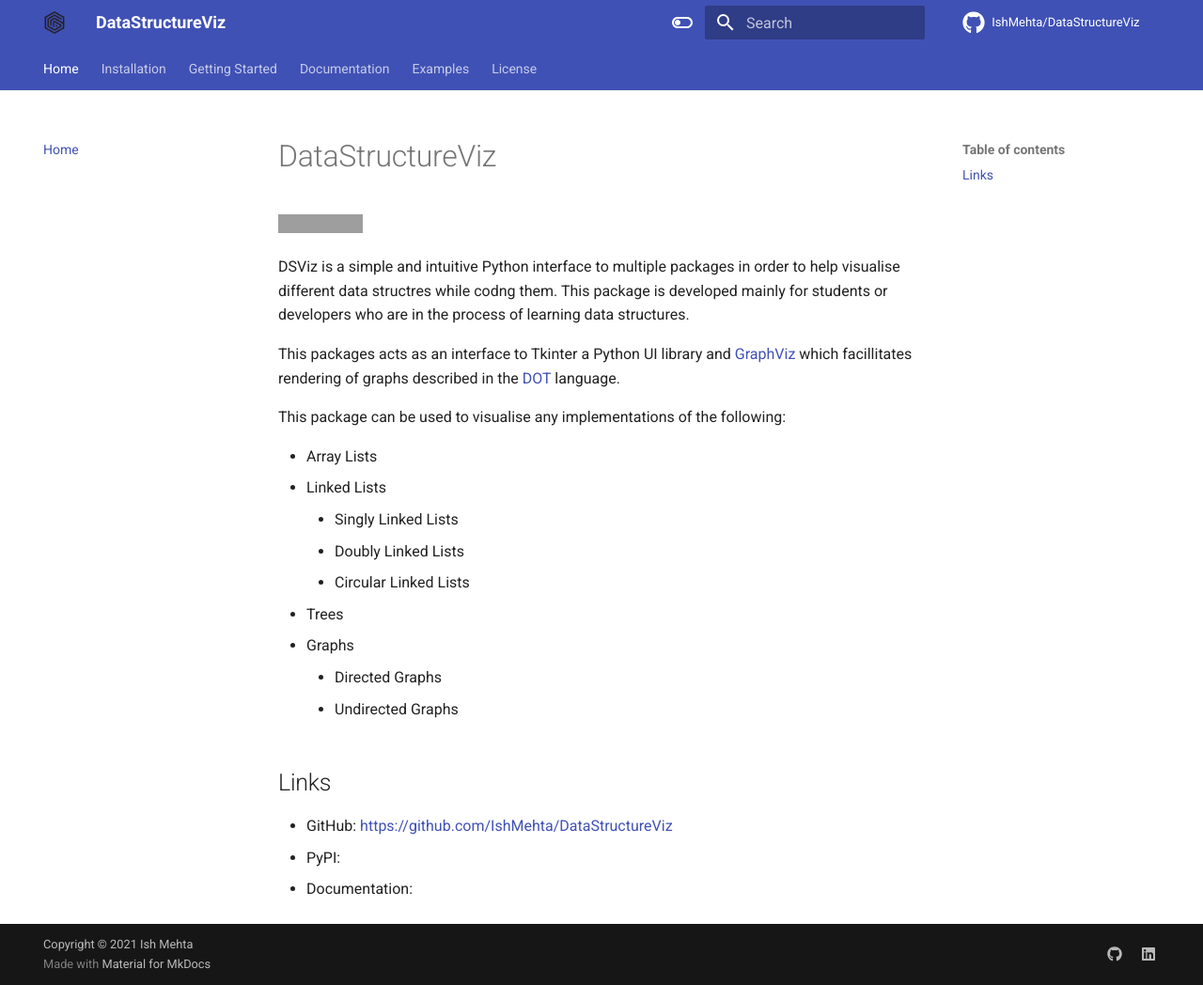
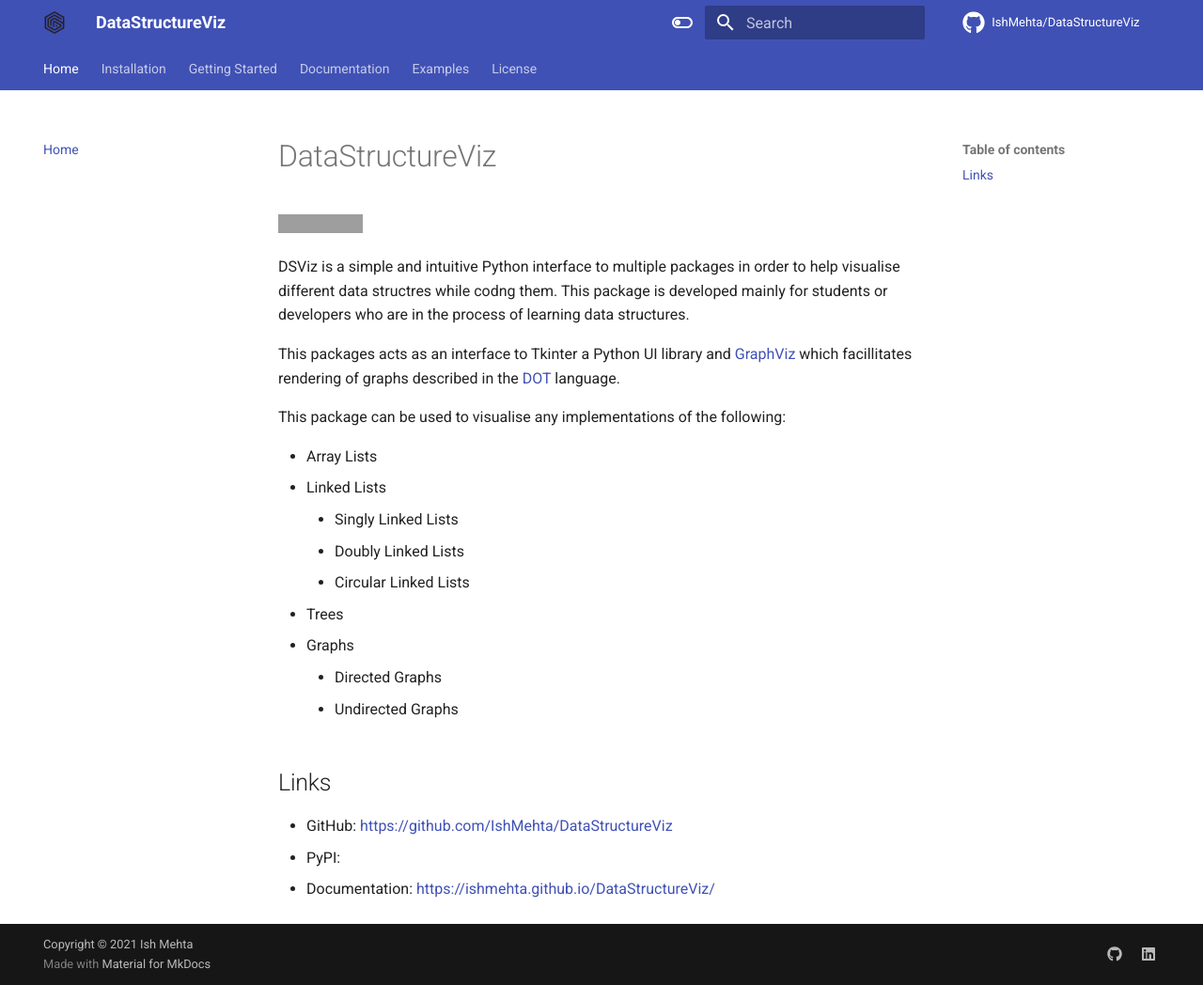
Before and after one commit to IshMehta/DSViz, an MkDocs documentation site: the page built from documentation/docs/index.md, in a window 1280 px wide and 1048 px high. Shown: the whole window at 94% size. Built offline with MkDocs 1.6.1 and Material for MkDocs 9.7.7, drawn with Linux system fonts in a browser that asks for light colours; comment, search, counter and statistics services are not loaded; some of the changed lines change nothing that is shown; grey boxes are pictures that could not be loaded.

Commit message:
Update documentation link

```diff
--- a/documentation/docs/index.md
+++ b/documentation/docs/index.md
@@ -25,4 +25,4 @@ This package can be used to visualise any implementations of the following:
 
 - GitHub: [https://github.com/IshMehta/DataStructureViz](https://github.com/IshMehta/DataStructureViz)
 - PyPI:
-- Documentation:
+- Documentation: [https://ishmehta.github.io/DataStructureViz/](https://ishmehta.github.io/DataStructureViz/)
```
